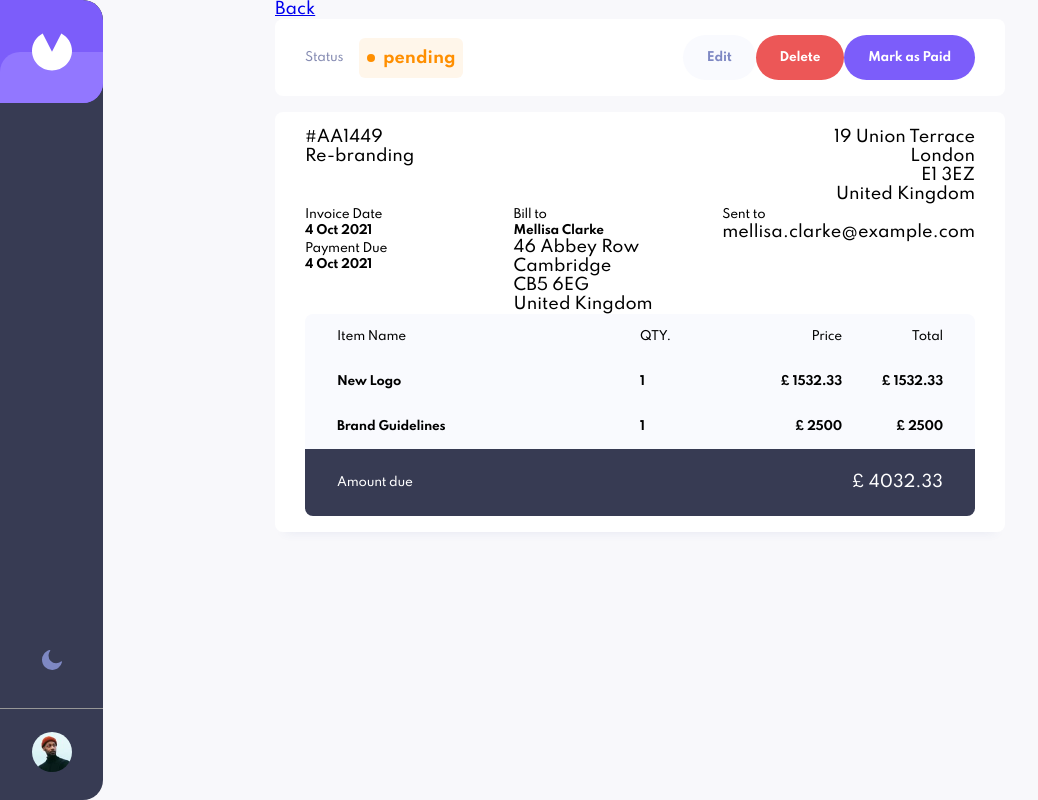
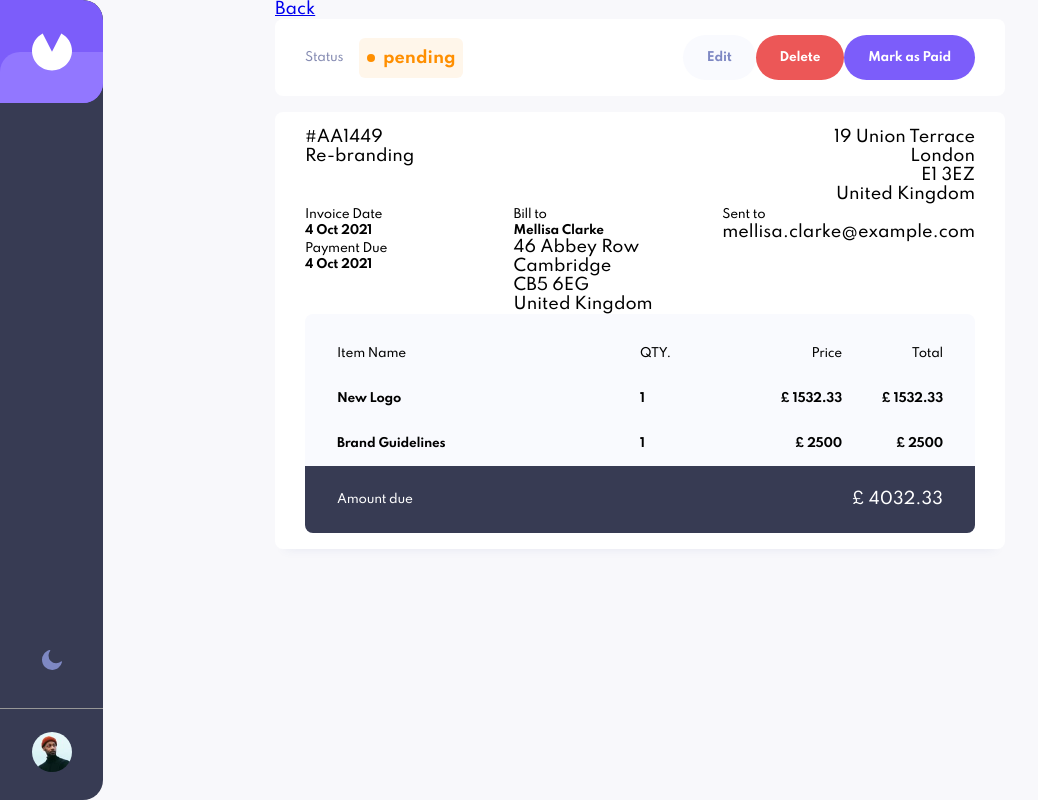
Before and after one commit to nlukic97/react-invoice-app, a React (Create React App) app: page /invoice/AA1449 in a window 1280 px wide. Shown: the whole page, without its empty margins (0-1038 px from the left). Built offline with nearby package versions, Linux system fonts and the light colour scheme.

Commit message:
correcting the padding for the display of items in the one page invoice

```diff
--- a/src/css/App.css
+++ b/src/css/App.css
@@ -116,6 +116,9 @@ html.dark-theme body {
   display: flex;
   justify-content: space-between;
   padding: 15px 32px;
+}
+.single_page_invoice .flex-container .data-container .invoice-items-card .items-container:first-child {
+  padding: 32px 32px 15px 32px;
 }
 .single_page_invoice .flex-container .data-container .invoice-items-card .items-container .left, .single_page_invoice .flex-container .data-container .invoice-items-card .items-container .right {
   flex: 1;
--- a/src/scss/imports/_layout.scss
+++ b/src/scss/imports/_layout.scss
@@ -90,6 +90,10 @@ html.dark-theme body {
                     justify-content: space-between;
                     padding: 15px 32px;
 
+                    &:first-child {
+                        padding: 32px 32px 15px 32px;
+                    }
+
                     .left, .right {
                         flex: 1;
                     }
```
Also changed, not shown: 1 other file (tests, documents, lock files or other folders).
